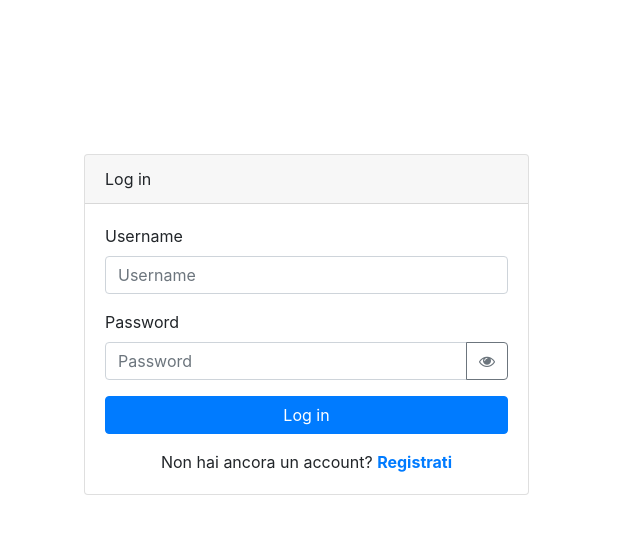
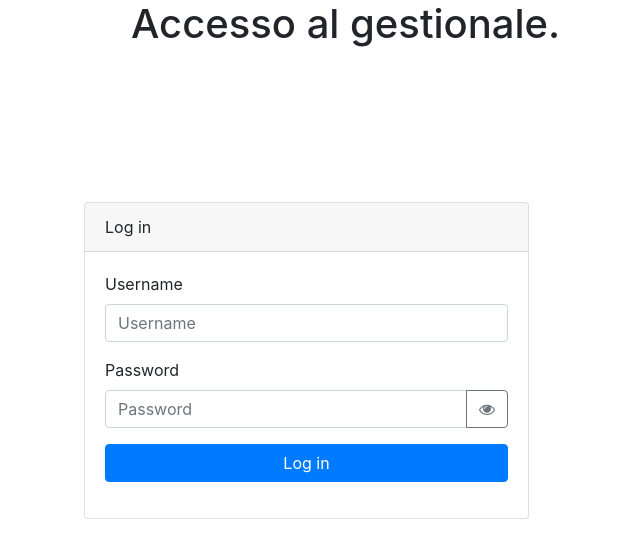
Before and after one commit to Valugh1/applicativoWeb_eramusSrl, a PHP site: page /login_form.php in a window 1280 px wide. Shown: the top 558 px of the page, without its empty margins (381-1021 px from the left). Run offline with PHP 8.4, Linux system fonts and the light colour scheme.

Commit message:
Add files via upload

```diff
--- a/progettoCRUD/login_form.php
+++ b/progettoCRUD/login_form.php
@@ -15,6 +15,7 @@
 </head>
 
 <body>
+    <h1 style="margin-left:40%">Accesso al gestionale.</h1>
     <div class="row" style="margin-top: 12%;">
 
 
@@ -63,9 +64,6 @@
                                 </form>
                             </div>
 
-                            <!-- Links -->
-                            <div class="bottom text-center">
-                                Non hai ancora un account? <a href="register/register_form.html"><b>Registrati</b></a>
                             <?php
                             if (isset($_GET["ui"]) && ($_GET["ui"] == "username_inesistente")) { ?>
 
@@ -73,8 +71,6 @@
                                     alert("Username inesistente!");
                                     window.open("location: login.php", "target=_self");
                                 </script>
-
-
 
                             <?php };
 
```
Lines whose indentation alone changed are shown as unchanged.
